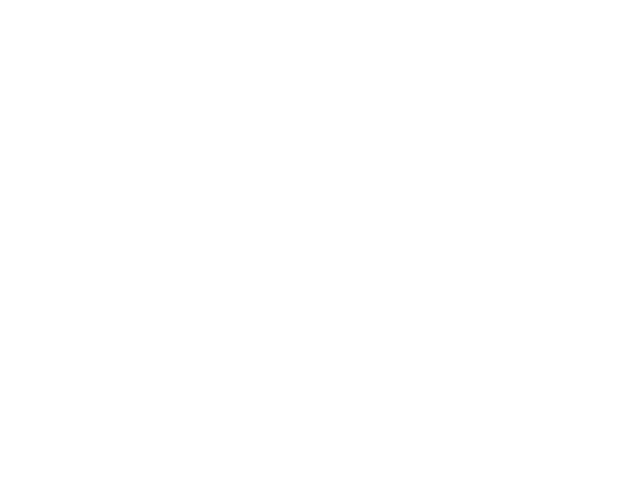
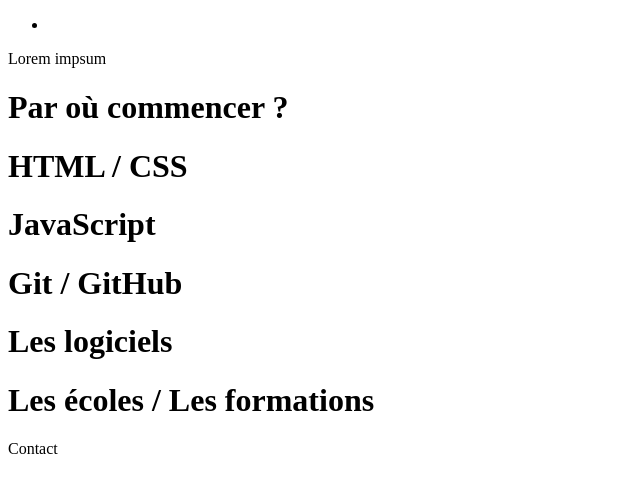
Before and after one commit to Mrloiclemaire/ProjectGroupe3, a plain HTML site: page index.html in a window 1280 px wide. Shown: the whole page, without its empty margins (0-640 px from the left). Drawn offline with Linux system fonts and the light colour scheme.

Commit message:
Added core to index, added empty style.css and Script.js

```diff
--- a/index.html
+++ b/index.html
@@ -4,9 +4,35 @@
     <meta charset="UTF-8">
     <meta http-equiv="X-UA-Compatible" content="IE=edge">
     <meta name="viewport" content="width=device-width, initial-scale=1.0">
-    <title>C'est quoi la programmation ?</title>
+    <title>La programmation , bien commencer</title>
 </head>
 <body>
+    <header>
+        <div class=logo></div>
+
+        <div class=menu>
+            <ul>
+                <li>
+
+                </li>
+            </ul>
+        </div>
+
+        <p class=Presentation>Lorem impsum</p>
+    </header>
+
+    <div class=categorie>
+        <h1>Par où commencer ?</h1>
+        <h1>HTML / CSS</h1>
+        <h1>JavaScript</h1>
+        <h1>Git / GitHub</h1>
+        <h1>Les logiciels</h1>
+        <h1>Les écoles / Les formations</h1>
+    </div>
+
+    <footer>
+        <p>Contact</p>
+    </footer>
 
 </body>
 </html>
```
Also changed, not shown: script.js (added), style.css (added).
